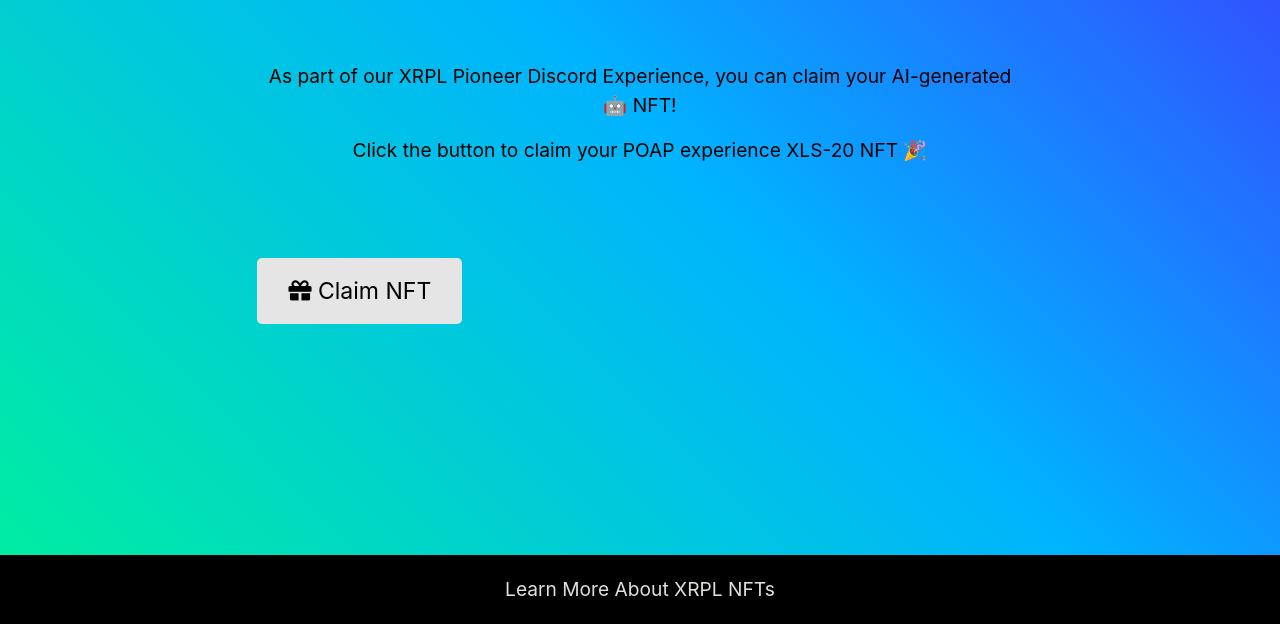
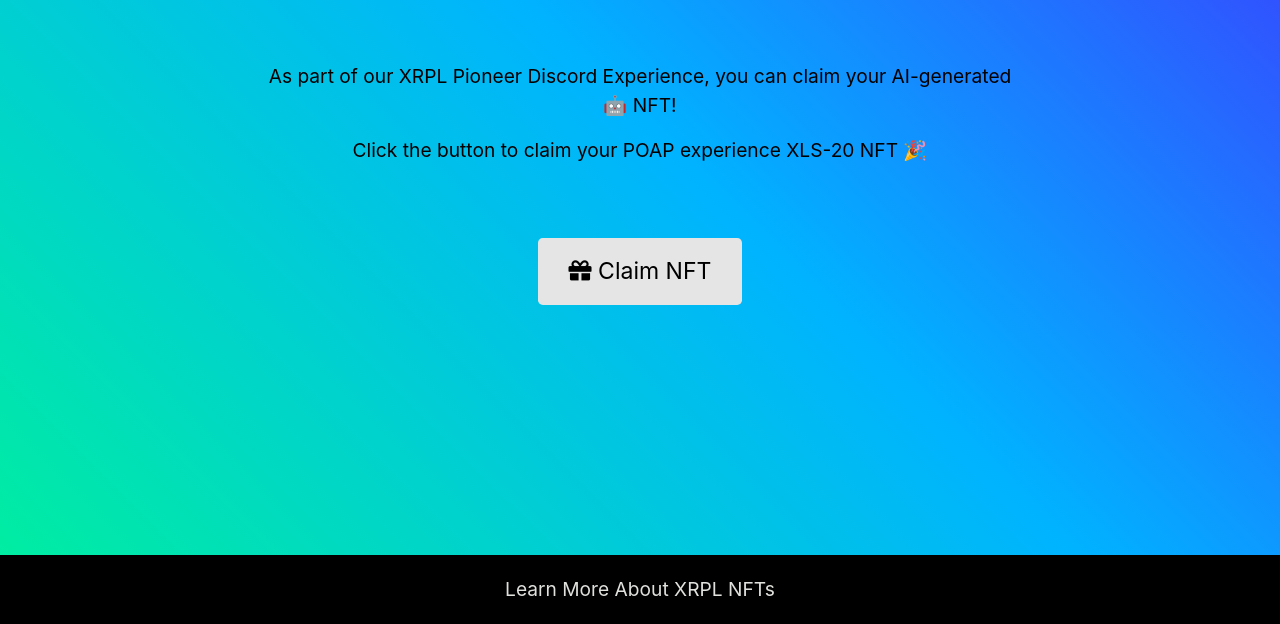
Before and after one commit to blkluv/XRPL-Discord-Experience, a website: page nft-claim/public/index.html in a window 1280 px wide. Shown: the part 176-800 px from the top of the page. Drawn offline with nearby package versions, Linux system fonts and the light colour scheme; some packages are replaced by stand-ins of ours.

Commit message:
Fixed styling of Button 🚀

```diff
--- a/nft-claim/public/index.html
+++ b/nft-claim/public/index.html
@@ -43,7 +43,7 @@
               <p>Click the button to claim your POAP experience XLS-20 NFT 🎉</p>
             </div>
             <!-- Button to initiate NFT claiming process -->
-            <div class="text-center">
+            <div class="button-center">
               <button class="btn btn-lg" id="getNFT"><i class="fas fa-gift"></i> Claim NFT</button>
           </div>
             <!-- The transferring message -->
--- a/nft-claim/public/styles.css
+++ b/nft-claim/public/styles.css
@@ -51,7 +51,13 @@
   font-size: 2.5em; /* Adjust according to your preference */
   margin-top: 2em; /* Adjust according to your preference */
 }
+.button-center {
+  display: flex;
+  justify-content: center; /* Horizontally center children */
+  margin-top: 3em; /* Adjust according to your preference */
 
+  align-items: center; /* Vertically center children */
+}
 .text-center {
   margin-top: 4em; /* Adjust according to your preference */
 }
```
